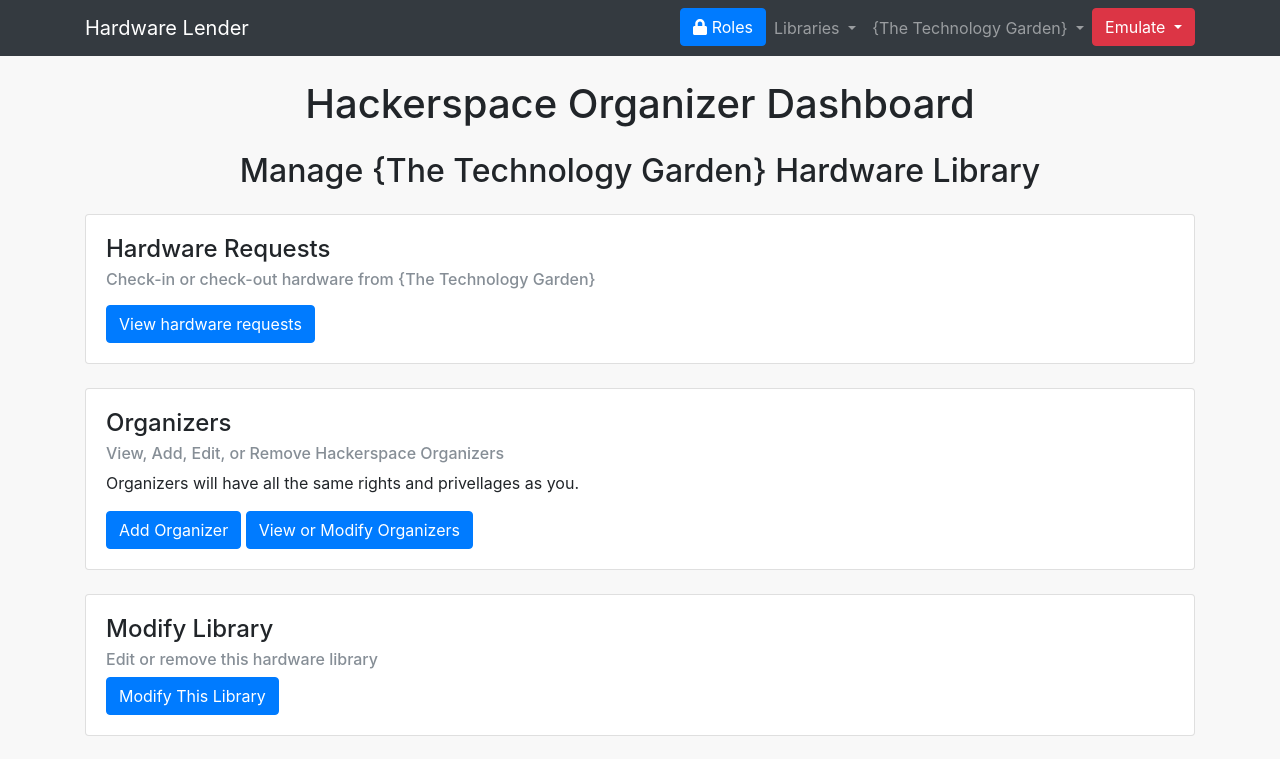
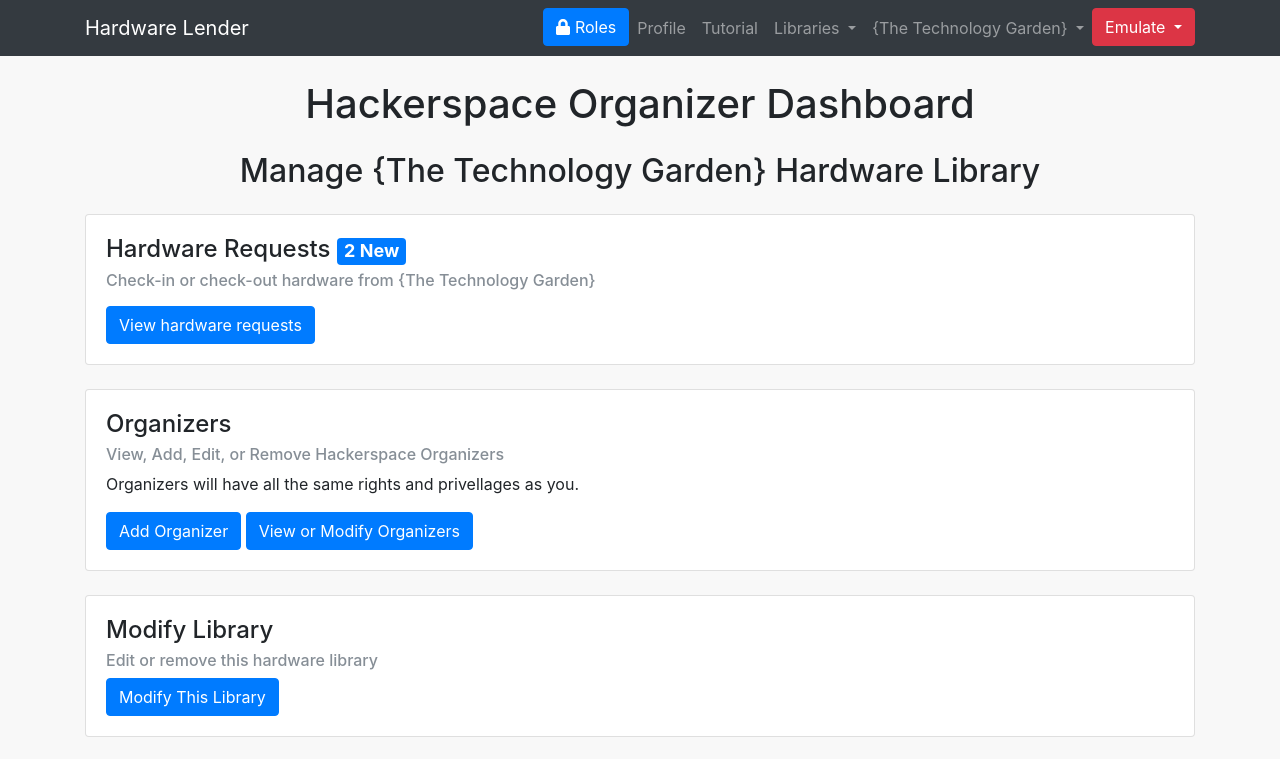
Before and after one commit to JessePeplinski/hardware-lender-web-app, a website: page roles/hackerspace-organizer/index.html in a window 1280 px wide. Shown: the top 759 px of the page. Drawn offline with nearby package versions, Linux system fonts and the light colour scheme.

Commit message:
add profile and tutorial to navar

```diff
--- a/roles/hackerspace-organizer/index.html
+++ b/roles/hackerspace-organizer/index.html
@@ -42,6 +42,16 @@
           <li class="nav-item">
             <a href="../index.html" class="btn btn-primary" role="button">
               <i class="fas fa-lock"></i> Roles</a>
+          </li>
+
+          <li class="nav-item">
+            <a href="#" class="nav-link">
+              Profile</a>
+          </li>
+
+          <li class="nav-item">
+            <a href="#" class="nav-link">
+              Tutorial</a>
           </li>
 
           <li class="nav-item dropdown">
@@ -98,7 +108,7 @@
         <div class="col-lg-12 mb-4">
             <div class="card">
               <div class="card-body">
-                <h4 class="card-title">Hardware Requests</h4>
+                <h4 class="card-title">Hardware Requests <span class="badge badge-primary">2 New</span></h4>
                 <h6 class="card-subtitle mb-2 text-muted">Check-in or check-out hardware from {The Technology Garden}</h6>
                 <p class="card-text"></p>
                 <a href="hardware-requests.html" class="btn btn-primary">View hardware requests</a>
```
Also changed, not shown: roles/hackerspace-organizer/hardware-requests.html (+10 -0 lines), roles/hackerspace-organizer/review-request.html (+10 -0 lines).
